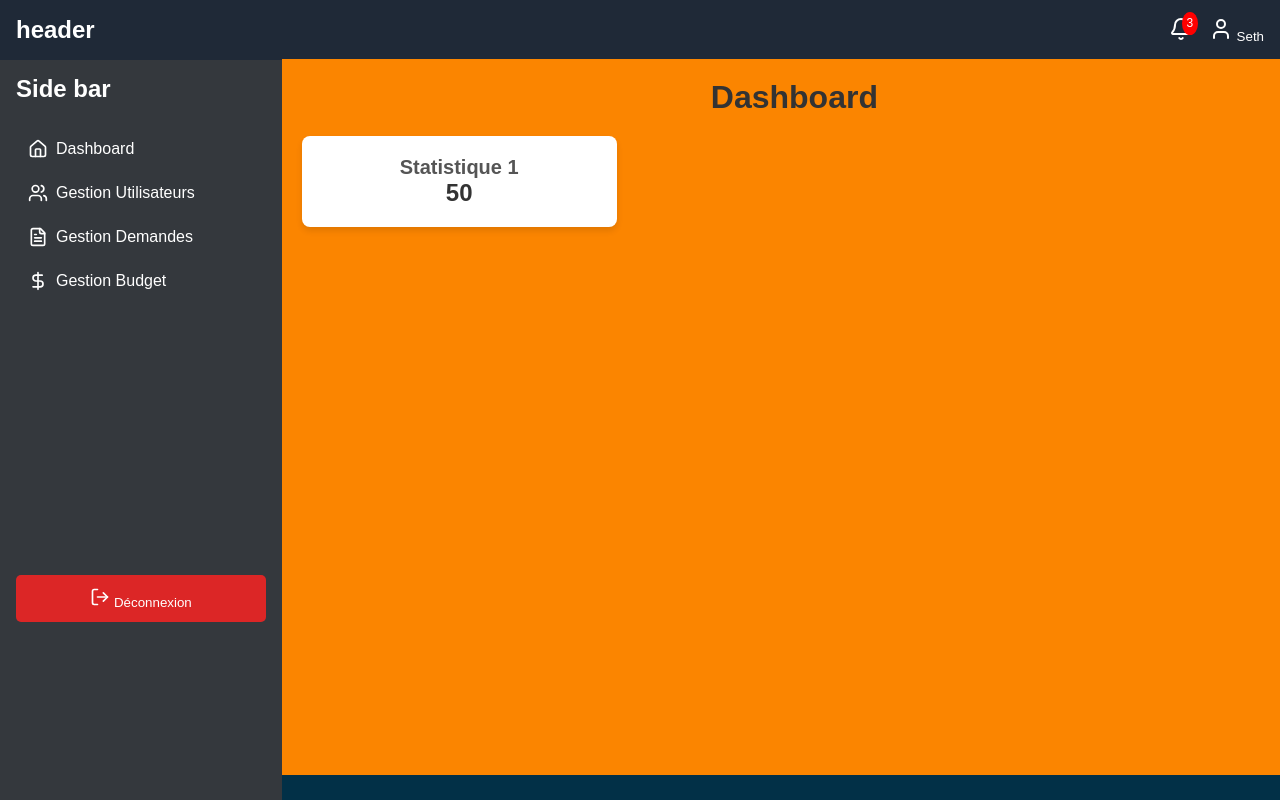
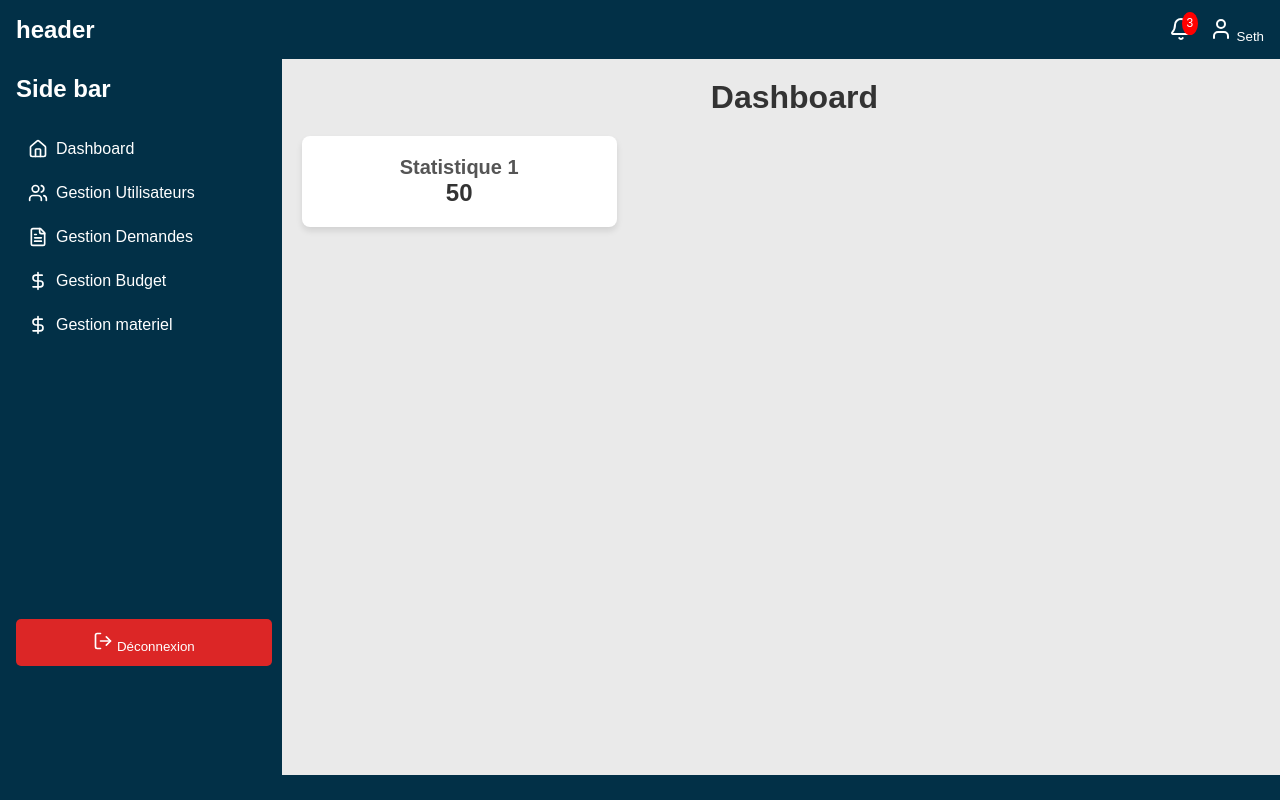
Before and after one commit to GET-EO/gestion_achats_front, a React (Vite) app: page /dashboard in a window 1280 px wide. Built offline with nearby package versions, Linux system fonts and the light colour scheme.

Commit message:
refact:folder structure

```diff
--- a/src/App.css
+++ b/src/App.css
@@ -5,7 +5,7 @@
 
 .sidebar {
   width: 250px;
-  background: #2d2d2d;
+  /* background: #2d2d2d; */
   color: white;
   padding: 20px;
 }
--- a/src/components/Header.tsx/index.tsx
+++ b/src/components/Header.tsx/index.tsx
@@ -1,5 +1,5 @@
 import { Menu, Bell, User } from 'lucide-react';
-import './Header.css';
+import '../../styles/component/header.css';
 
 const Header = () => {
 
--- a/src/components/sidebar/index.tsx
+++ b/src/components/sidebar/index.tsx
@@ -1,6 +1,6 @@
 import { LogOut, Users, FileText, DollarSign, Home } from 'lucide-react';
 import { NavLink } from 'react-router-dom';
-import './Sidebar.css';
+import '../../styles/component/sidebar.css';
 
 const Sidebar = () => {
 
@@ -30,6 +30,11 @@ const Sidebar = () => {
               <DollarSign size={20} /> Gestion Budget
             </NavLink>
           </li>
+          <li>
+            <NavLink to="/budget" className="sidebar-link">
+              <DollarSign size={20} /> Gestion materiel
+            </NavLink>
+          </li>
         </ul>
       </nav>
       <button className="sidebar-logout">
--- a/src/components/Header.tsx/Header.css
+++ b/src/styles/component/header.css
@@ -1,8 +1,9 @@
+@import '../../styles/variables/global.css';
 .header {
     display: flex;
     align-items: center;
     justify-content: space-between;
-    background-color: #1f2937;
+    background-color: var(--background-color);
     color: white;
     padding: 1rem;
     position: fixed;
--- a/src/components/sidebar/Sidebar.css
+++ b/src/styles/component/sidebar.css
@@ -1,7 +1,8 @@
+@import '../../styles/variables/global.css';
 .sidebar {
-    width: 250px;
+    width: 20vw;
     height: 90vh;
-    background-color: #34383d;
+    background-color: var(--background-color);
     /* background-color: red; */
     color: white;
     display: flex;
@@ -39,7 +40,7 @@
   }
 
   .sidebar-link:hover {
-    background-color: #374151;
+    background-color: var(--primary-color);
   }
 
   .sidebar-logout {
--- a/src/styles/dashboard/index.css
+++ b/src/styles/dashboard/index.css
@@ -4,7 +4,7 @@
     flex-direction: column;
     align-items: center;
     padding: 20px;
-    background-color: var(--primary-color);
+    background-color: rgb(234, 234, 234);
     height: 84.5vh;
     width: 77%;
     margin-left: 17.6rem;
```
